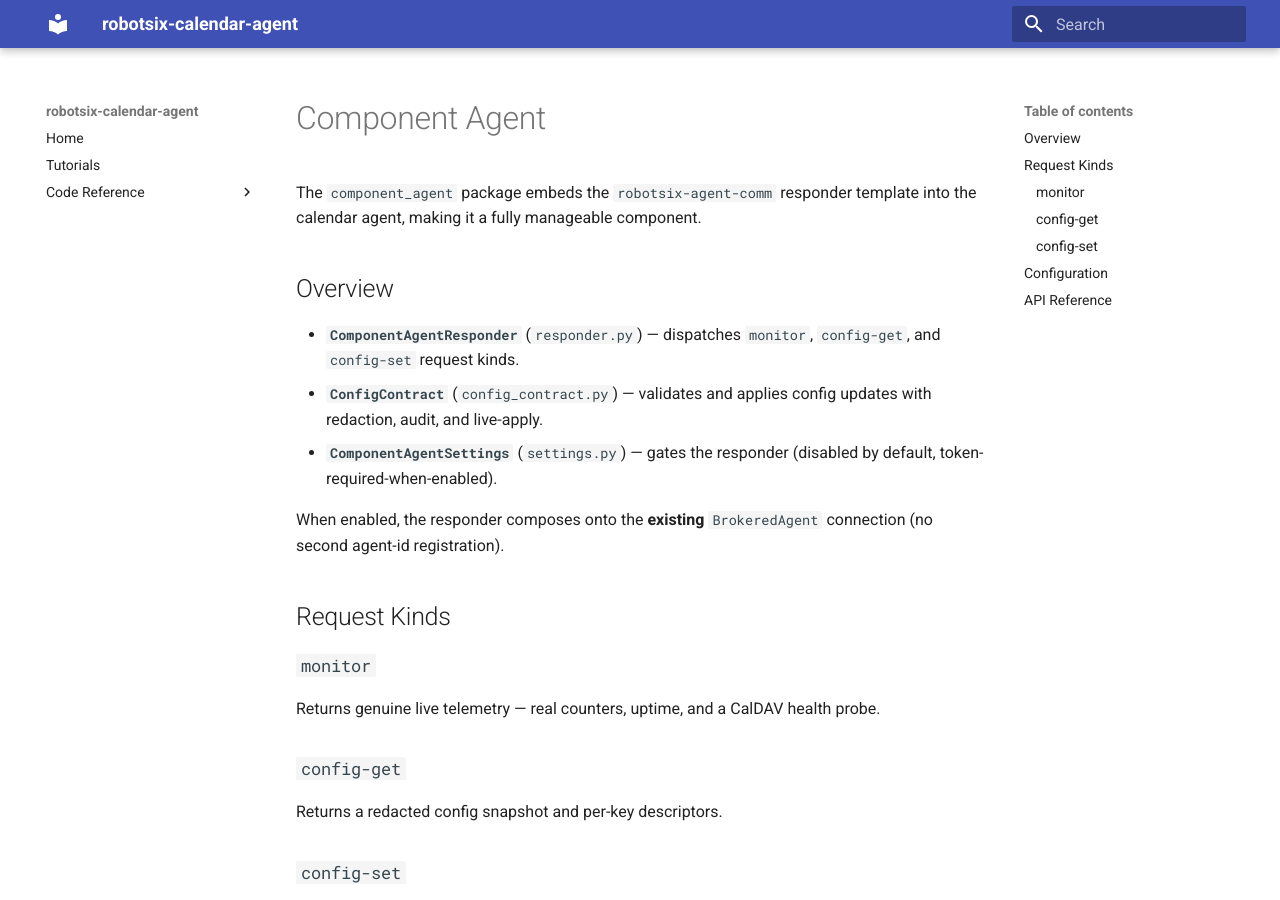
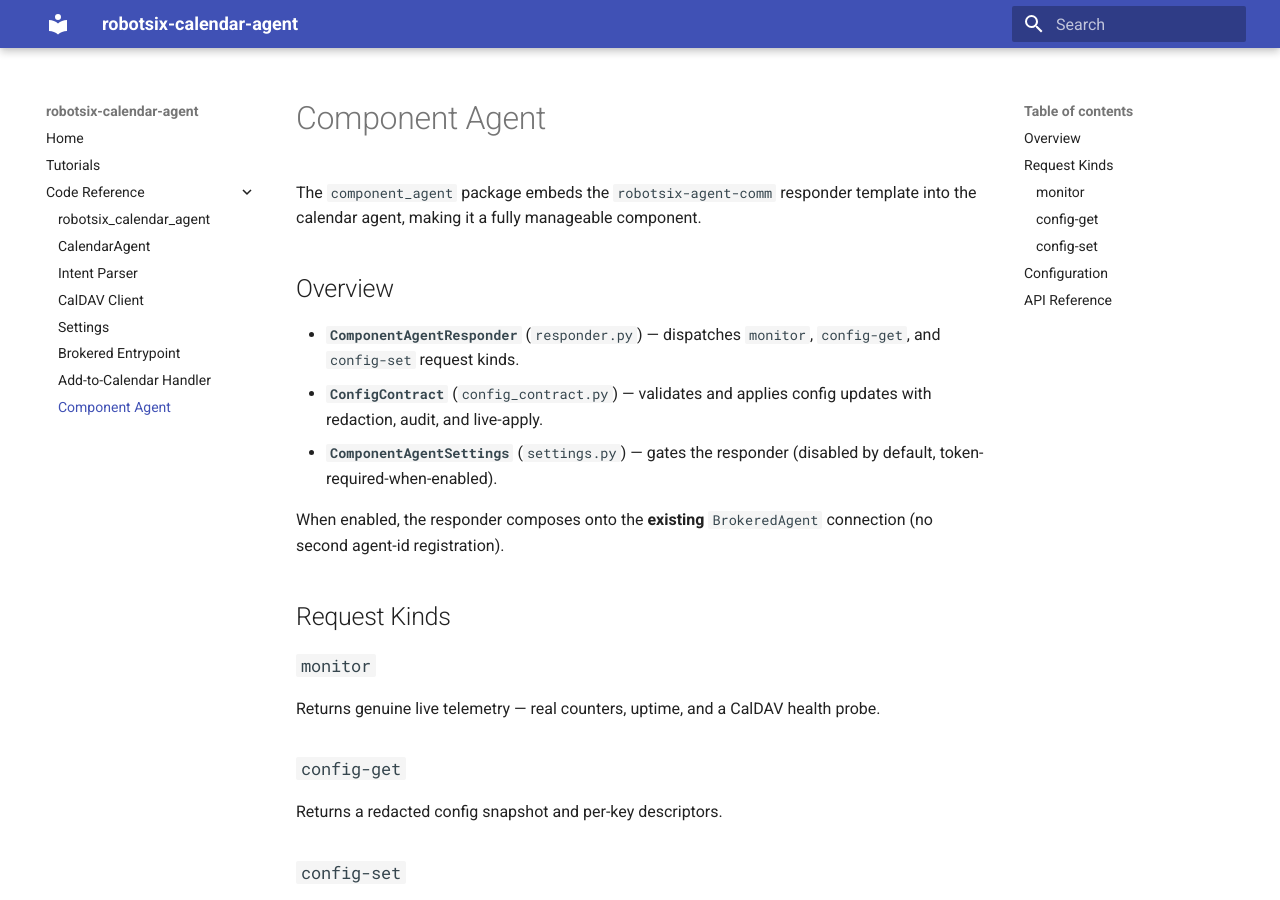
Before and after one commit to damien-robotsix/robotsix-calendar-agent, an MkDocs documentation site: the page built from docs/reference/component_agent.md, in a window 1280 px wide and 900 px high. Built offline with MkDocs 1.6.1 and Material for MkDocs 9.7.7, drawn with Linux system fonts in a browser that asks for light colours.

Commit message:
mill: Add component_agent reference page to mkdocs.yml nav (20260625T050051Z-add-component-agent-reference-page-to-mk-287d) (#150)
Co-authored-by: robotsix-mill <mill@robotsix.local>

```diff
--- a/mkdocs.yml
+++ b/mkdocs.yml
@@ -29,3 +29,4 @@ nav:
       - reference/settings.md
       - reference/brokered_entrypoint.md
       - reference/add_to_calendar_handler.md
+      - reference/component_agent.md
```
Also changed, not shown: CHANGELOG.md (+3 -0 lines).
